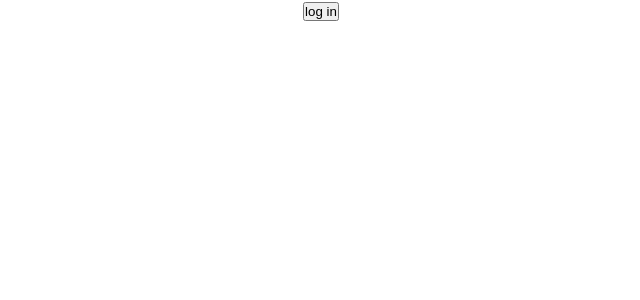
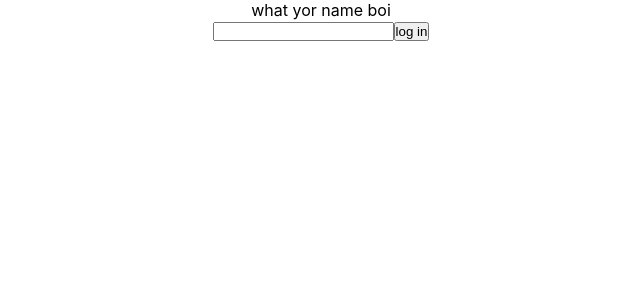
Before and after one commit to b-blom/react-sandbox, a React (Create React App) app: page / in a window 1280 px wide. Shown: the top 300 px of the page, without its empty margins (319-959 px from the left). Built offline with nearby package versions, Linux system fonts and the light colour scheme.

Commit message:
login with default or custom name

```diff
--- a/src/Authorizer.jsx
+++ b/src/Authorizer.jsx
@@ -10,12 +10,13 @@ export default function Authorizer() {
     <div>
       {loggedIn ? (
         <div>
+          <p>hello {loggedIn}</p>
           <button onClick={() => setLoggedIn(false)}>log out</button>
-          {loggedIn && 'name placeholder'}
-          <GameRouter logout={() => setLoggedIn(false)} />
+
+          <GameRouter logout={() => setLoggedIn(false)} playerName={loggedIn} />
         </div>
       ) : (
-        <Login login={() => setLoggedIn(true)} />
+        <Login login={(playerName) => setLoggedIn(playerName)} />
       )}
     </div>
   );
--- a/src/Login.jsx
+++ b/src/Login.jsx
@@ -1,9 +1,25 @@
-import React from 'react';
+import React, { useState } from 'react';
 
 export default function Login(props) {
-	return (
-		<div>
-			<button onClick={() => props.login()}>log in</button>
-		</div>
-	);
+  const [playerName, setPlayerName] = useState('');
+  return (
+    <div>
+      <p>what yor name boi</p>
+      <input
+        type='text'
+        value={playerName}
+        onChange={(event) => setPlayerName(event.target.value)}
+      />
+      <button
+        onClick={async () => {
+          if (playerName === '') {
+            props.login('boy');
+          } else {
+            props.login(playerName);
+          }
+        }}>
+        log in
+      </button>
+    </div>
+  );
 }
```
